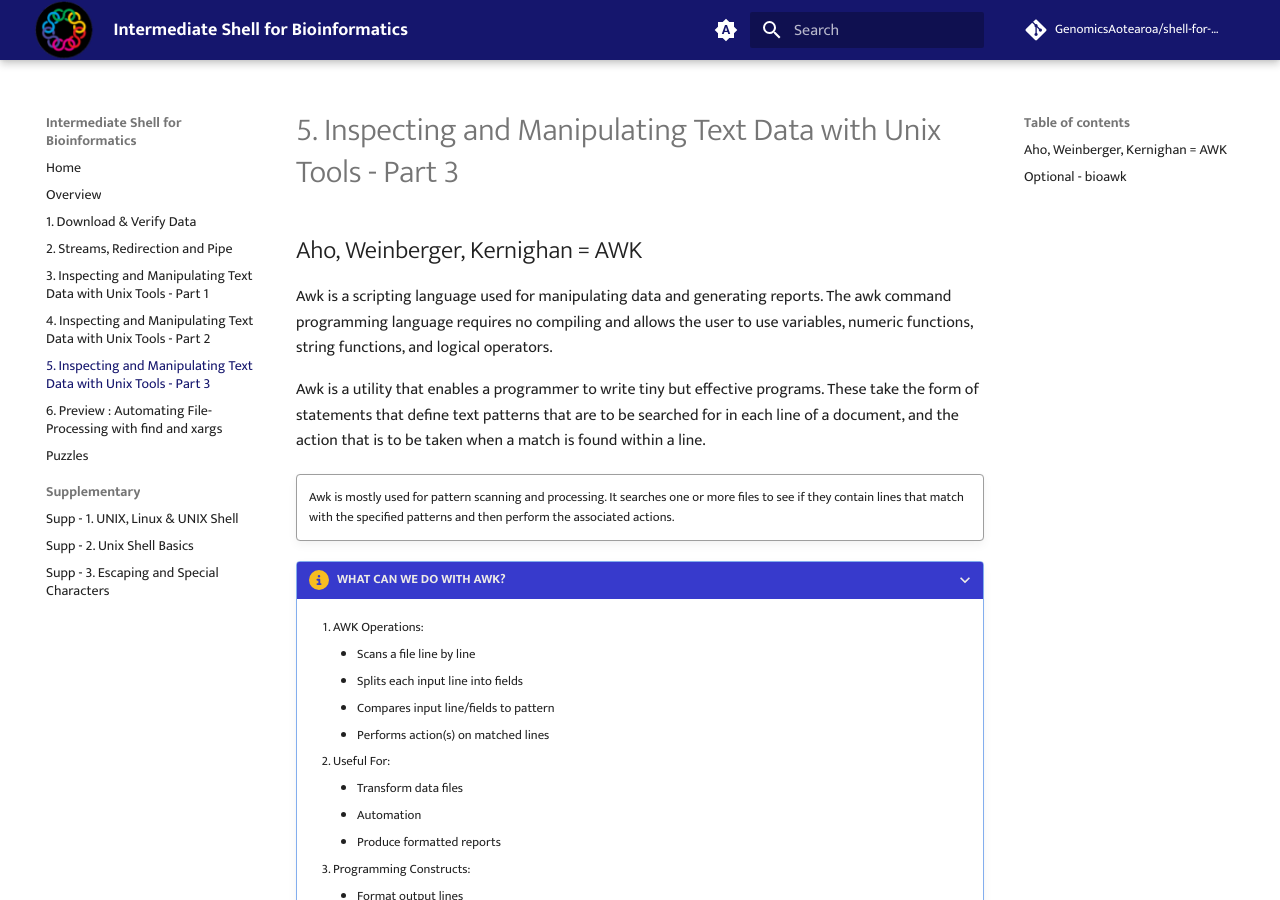
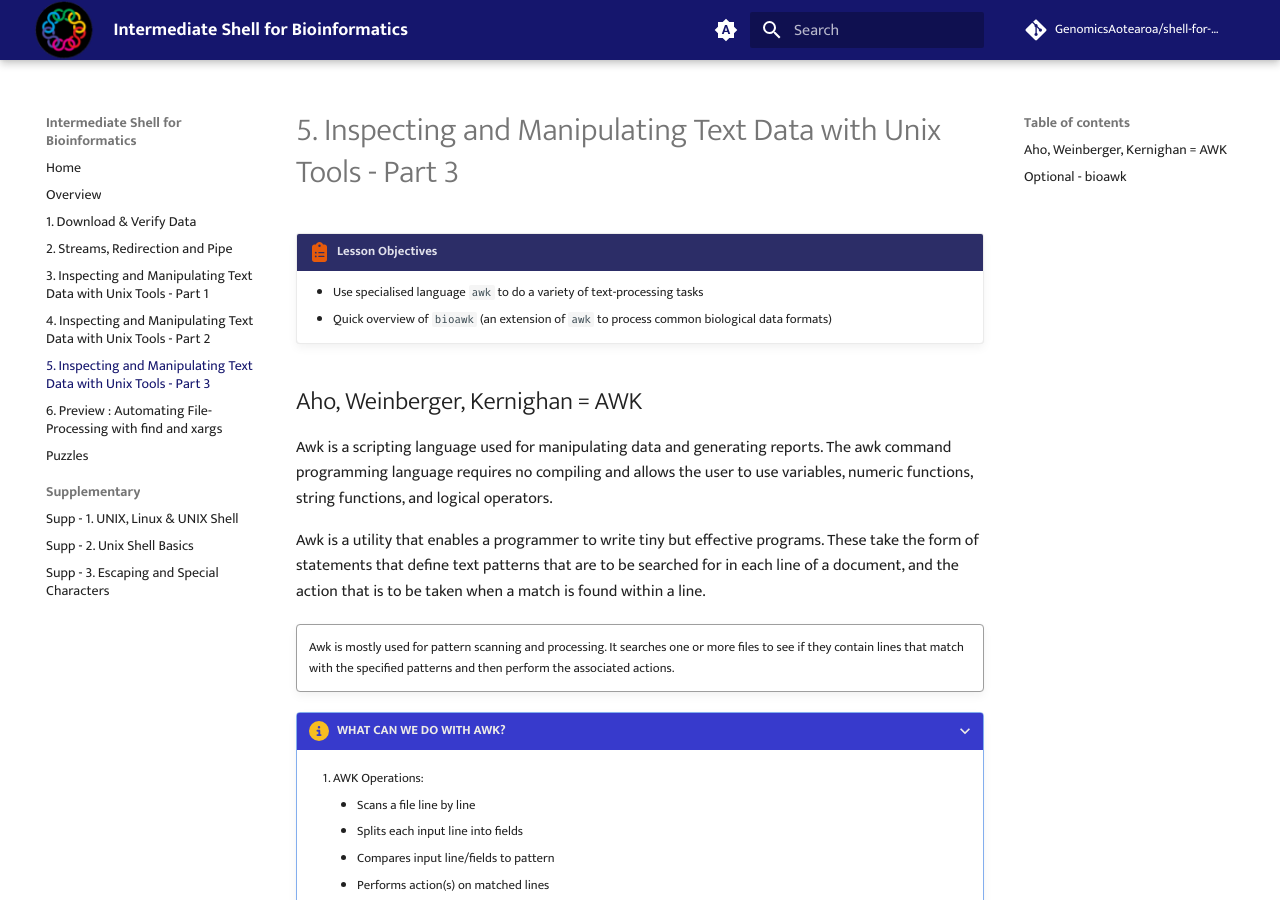
Before and after one commit to GenomicsAotearoa/shell-for-bioinformatics, an MkDocs documentation site: the page built from docs/6_inspectmanipulate3.md, in a window 1280 px wide and 900 px high. Built offline with MkDocs 1.6.1 and Material for MkDocs 9.7.7, drawn with Linux system fonts in a browser that asks for light colours; comment, search, counter and statistics services are not loaded.

Commit message:
split lesson objectives for sed and awk

```diff
--- a/docs/6_inspectmanipulate3.md
+++ b/docs/6_inspectmanipulate3.md
@@ -1,4 +1,10 @@
 # 5. Inspecting and Manipulating Text Data with Unix Tools - Part 3
+
+!!! clipboard-list "Lesson Objectives"
+
+    * Use specialised language `awk` to do a variety of text-processing tasks
+    * Quick overview of `bioawk` (an extension of `awk` to process common biological data formats)
+
 
 ## Aho, Weinberger, Kernighan = AWK
 
```
Also changed, not shown: docs/5_inspectmanipulate2.md (+0 -2 lines).
